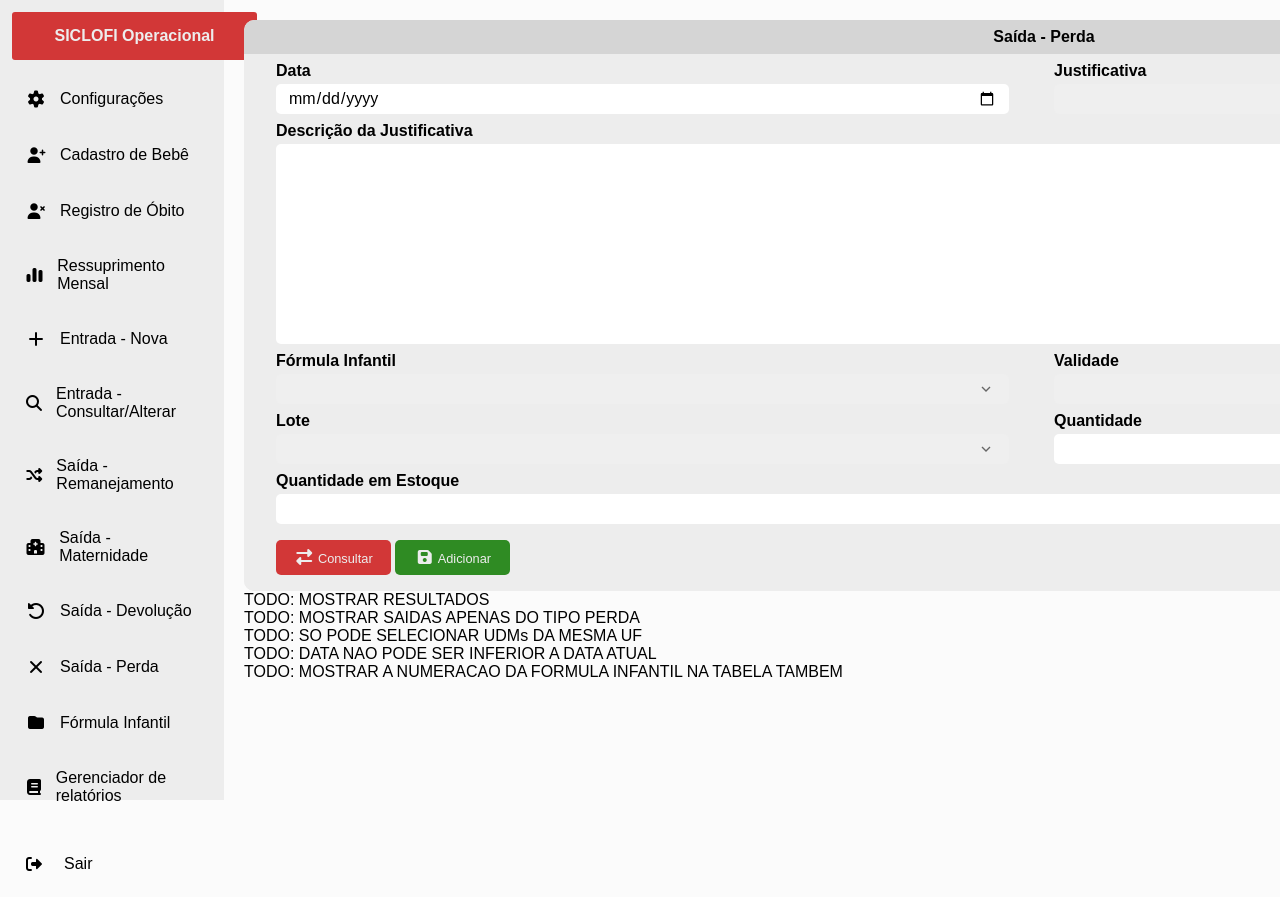
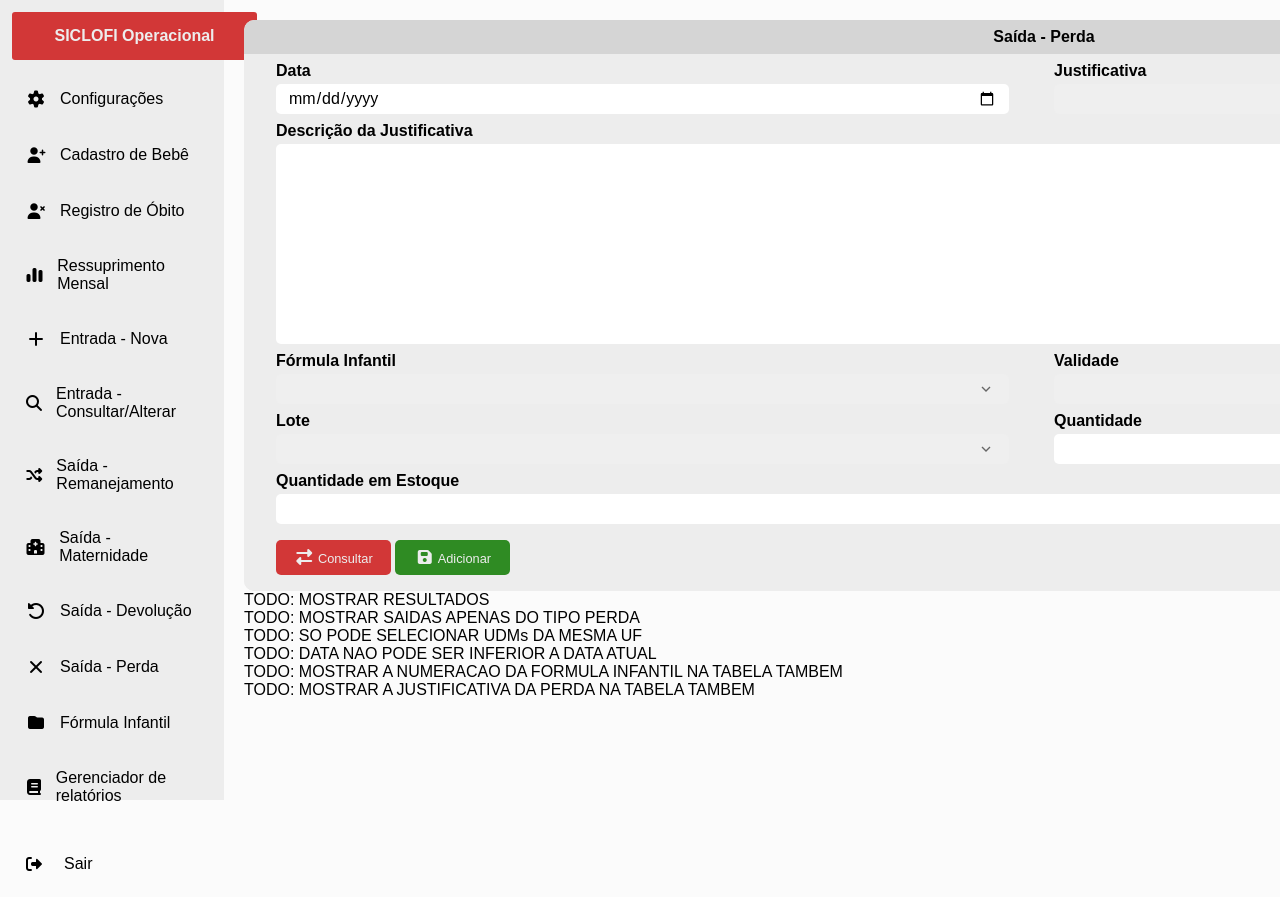
Before and after one commit to theguutti/siclofi, a PHP site: page /siclofi/pages/saidaPerda.php in a window 1280 px wide; the page is wider, and only the part inside the window is pictured. Run offline with PHP 8.4, Linux system fonts and the light colour scheme; the visitor is signed in with stand-in values (Sample User, id 1); tables that the repository leaves empty or names only in its code hold one stand-in row (values such as "Sample post"); lists and menus that the app fills with data are empty; some libraries are stand-ins or nearby versions.

Commit message:
Update saidaPerda.php

```diff
--- a/pages/saidaPerda.php
+++ b/pages/saidaPerda.php
@@ -301,7 +301,8 @@ verificarLogin();
         TODO: MOSTRAR SAIDAS APENAS DO TIPO PERDA <br>
         TODO: SO PODE SELECIONAR UDMs DA MESMA UF<br>
         TODO: DATA NAO PODE SER INFERIOR A DATA ATUAL<br>
-        TODO: MOSTRAR A NUMERACAO DA FORMULA INFANTIL NA TABELA TAMBEM
+        TODO: MOSTRAR A NUMERACAO DA FORMULA INFANTIL NA TABELA TAMBEM<br>
+        TODO: MOSTRAR A JUSTIFICATIVA DA PERDA NA TABELA TAMBEM
     </main>
 
     <script src="../js/forms.js"></script>
```
